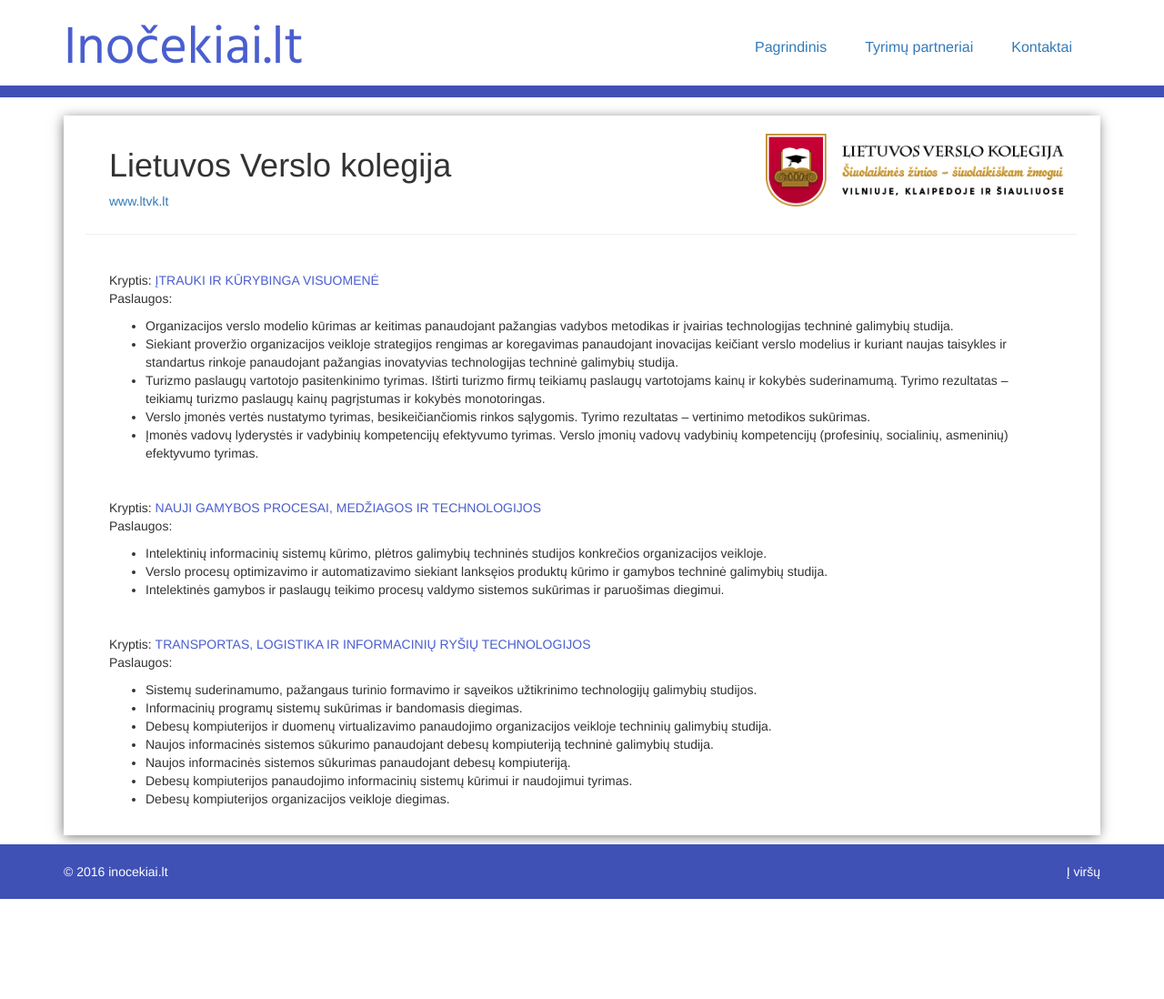
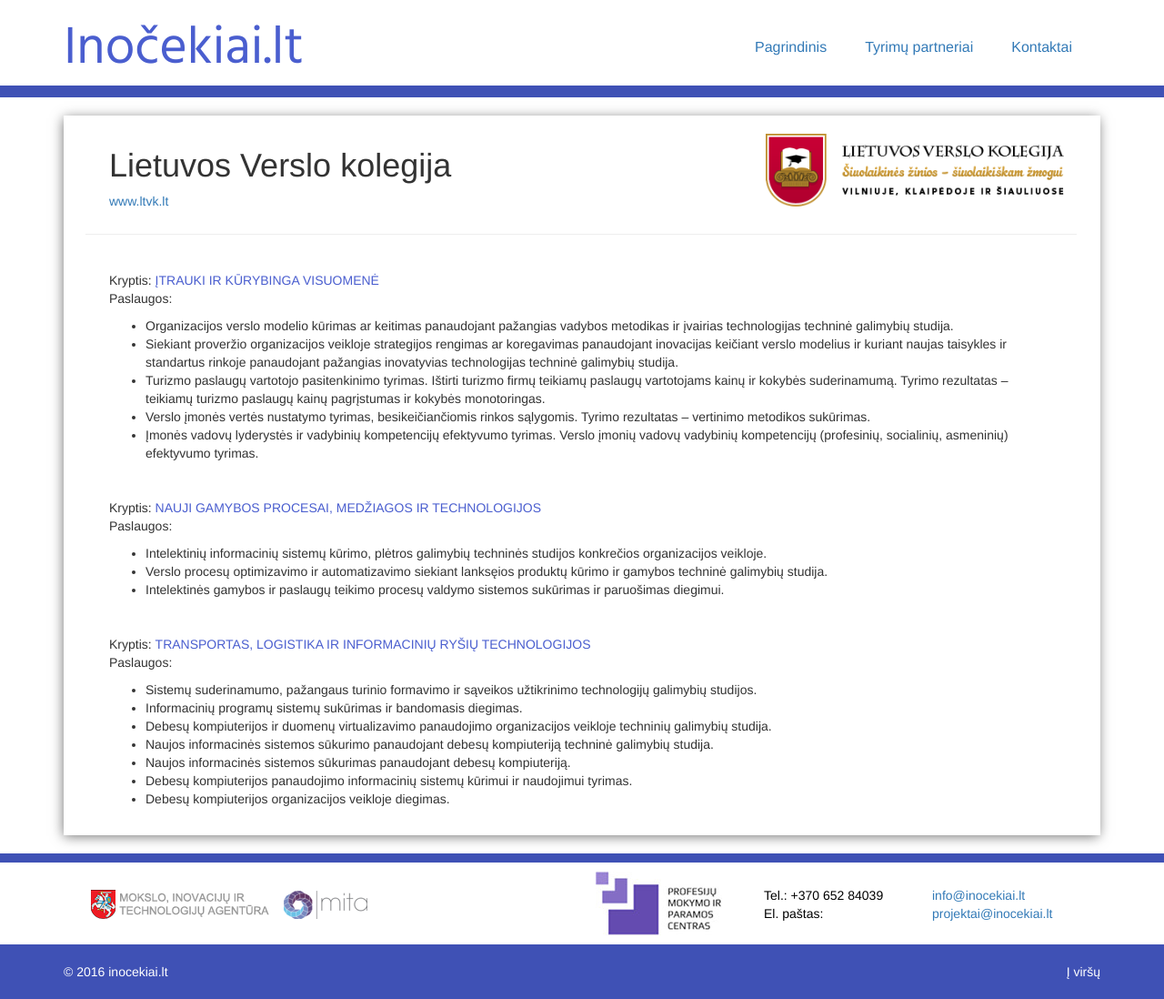
Before and after one commit to pmpc/inocekiai, a Jekyll site: the page built from lietuvos-verslo-kolegija.md, in a window 1280 px wide. Shown: the whole page at 91% size. Built offline with Jekyll 4.4.1, drawn with Linux system fonts in a browser that asks for light colours; before the commit the page ends 988 px from its top, so only the background shows below that.

Commit message:
Change footer IN-7

```diff
--- a/_includes/footer.html
+++ b/_includes/footer.html
@@ -1,12 +1,42 @@
 <footer class="footer">
-  <div class="container">
+  <div style="background-color: #3f51b5; height: 10px;" >
+    <br/>
+    </div>
 
-    <div class="footer-col-wrapper">
+  <div class="container" style="background-color: white !important;">
+    <div class="col-md-12" style="background-color: #fff; color: black; margin-bottom: 10px;">
+
+
+      <div class="col-md-6" style="padding-top: 30px;">
+        <img src="../images/lrm_footer.png">
+      </div>
+      <div class="col-md-2" style="padding-top: 10px">
+        <img src="../images/PMPC-logo1-1.jpg">
+      </div>
+      <div class="col-md-2" style="padding-top: 26px;">
+        Tel.: +370 652 84039
+        <br/>
+        El. paštas:
+      </div>
+      <div class="col-md-2" style="padding-top: 26px;">
+        <a href="mailto:info@inocekiai.lt" target="_top">info@inocekiai.lt</a>
+        <br/>
+        <a href="mailto:projektai@inocekiai.lt" target="_top">projektai@inocekiai.lt</a>
+      </div>
+
+    </div>
+  </div>
+
+<div style="background-color: #3f51b5;" >
+    <div class="container">
+     <div class="footer-col-wrapper">
       <div class="footer-col footer-col-1">
-        <br>
+        <br/>
         © 2016 inocekiai.lt<a class="back-to-top" href="#">Į viršų</a>
+      <div><br/></div>
       </div>
     </div>
+  </div>
 
   </div>
 </footer>
--- a/css/main.scss
+++ b/css/main.scss
@@ -28,8 +28,7 @@
   position: absolute;
   bottom: 0;
   width: 100%;
-  height: 60px;
-  background-color: #3f51b5;
+  height: 109px;
   color: white;
 }
 
@@ -75,7 +74,7 @@
   padding-right: 50px;
   padding-top: 20px;
   padding-bottom: 20px;
-  margin-bottom: 10px;
+  margin-bottom: 69px;
   min-height: 590px;
 }
 
```
Also changed, not shown: images/PMPC-logo1-1.jpg (added), images/PMPC-logo1-1G.jpg (added), images/footeris.png (added), images/lrm_footer.png (added).
